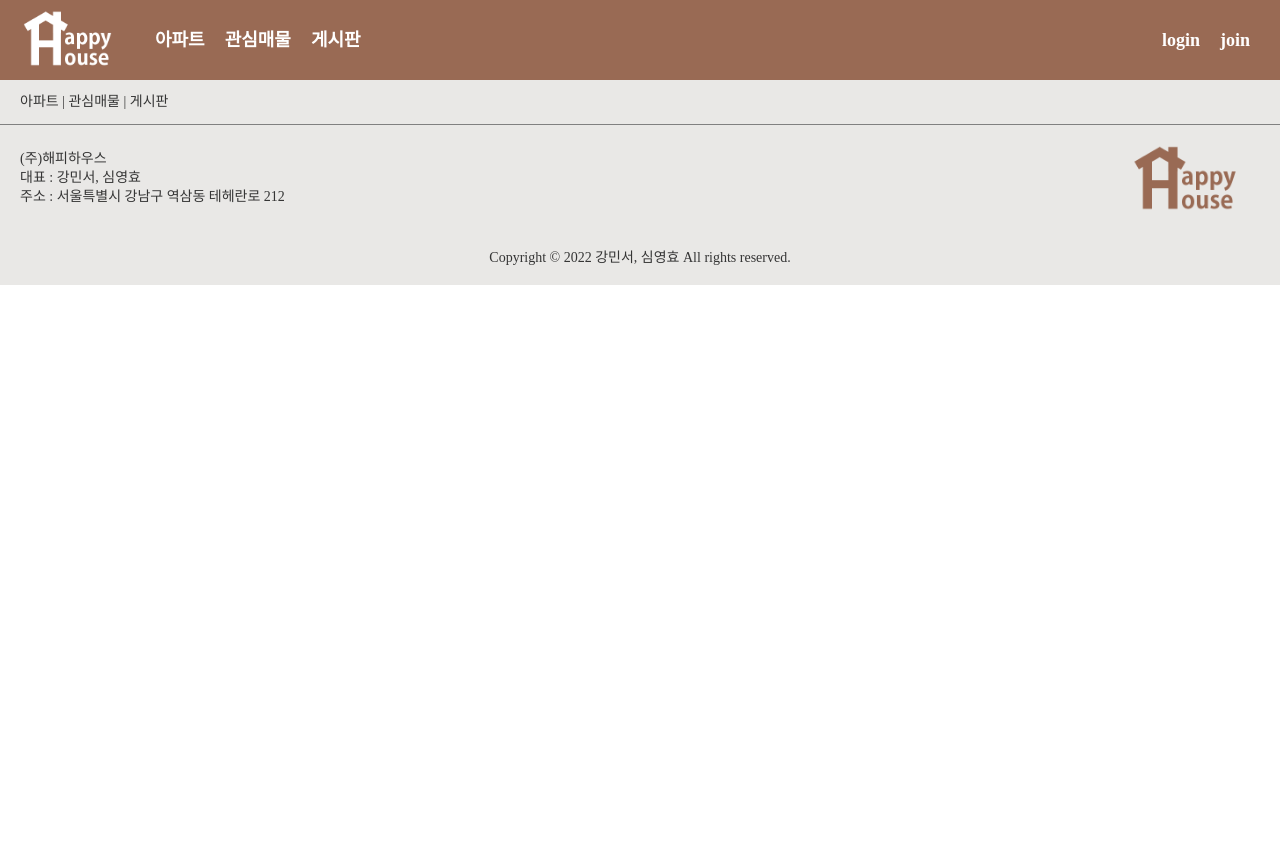
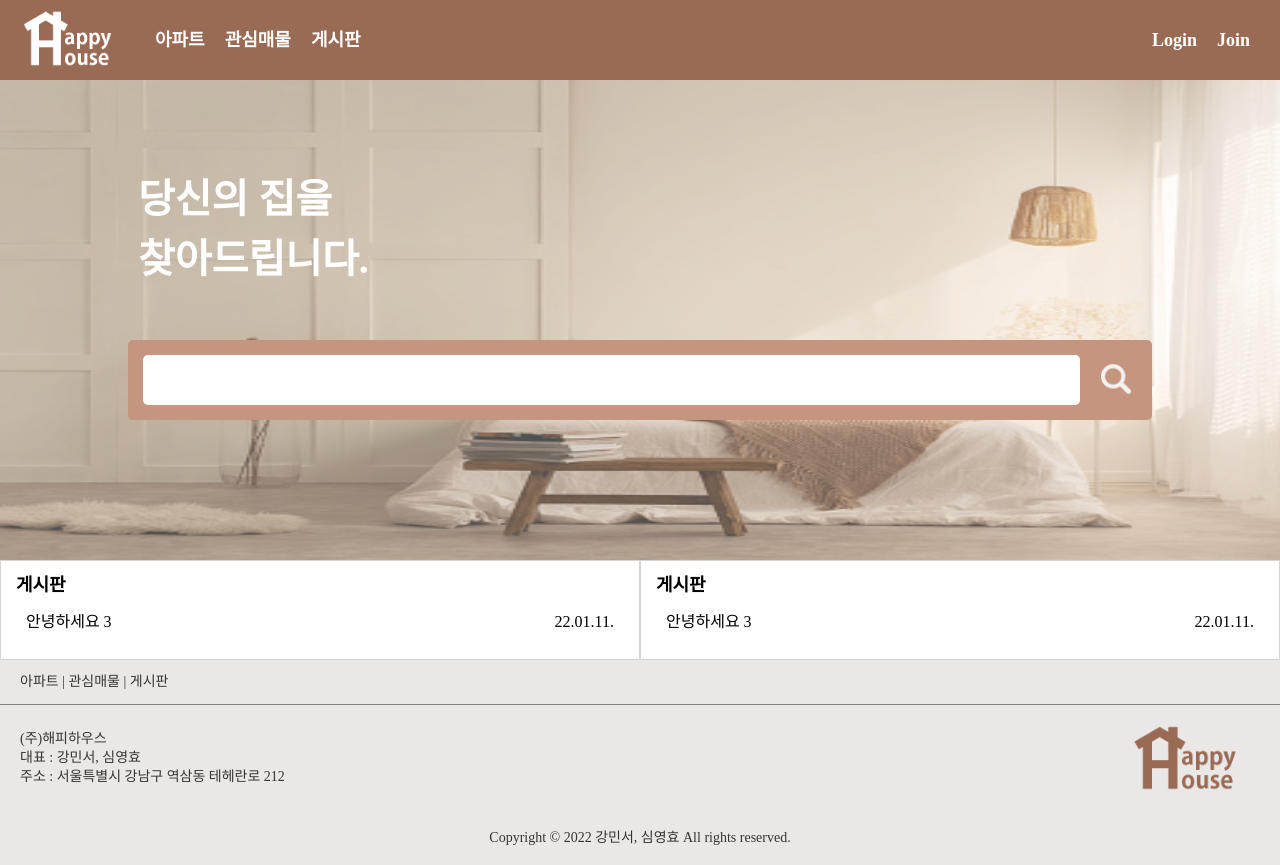
Before and after one commit to norzest/HappyHouseFE, a Vue app: page / in a window 1280 px wide. Before the commit the page ends 800 px from the top, so only its background shows below. Built offline with nearby package versions, Linux system fonts and the light colour scheme.

Commit message:
Update home

```diff
--- a/src/components/HeaderNav.vue
+++ b/src/components/HeaderNav.vue
@@ -20,8 +20,8 @@
       </div>
     </div>
     <div v-else id="guest">
-      <router-link :to="{ name: 'login' }">login</router-link>
-      <router-link to="/member/join">join</router-link>
+      <router-link :to="{ name: 'login' }">Login</router-link>
+      <router-link to="/member/join">Join</router-link>
     </div>
   </header>
 </template>
@@ -72,6 +72,7 @@ header {
   font-size: 18px;
   position: fixed;
   top: 0;
+  z-index: 10;
 }
 
 header a {
--- /dev/null
+++ b/src/components/home/RollingMessage.vue
@@ -0,0 +1,55 @@
+<template>
+  <div class="list">
+    <div class="title">게시판</div>
+    <div class="contents">
+      <div class="cnts">
+        <div class="content">
+          <p>안녕하세요 1</p>
+          <p>22.01.11.</p>
+        </div>
+        <div class="content">
+          <p>안녕하세요 2</p>
+          <p>22.01.11.</p>
+        </div>
+        <div class="content">
+          <p>안녕하세요 3</p>
+          <p>22.01.11.</p>
+        </div>
+      </div>
+    </div>
+  </div>
+</template>
+
+<script>
+// const aa = setInterval(function () {
+//   this.$refs.cnts.style.display = "none";
+// }, 3000);
+// aa();
+export default {};
+</script>
+
+<style scoped>
+.list {
+  width: 50%;
+  height: 100px;
+  border: 1px solid lightgray;
+  padding: 10px;
+}
+.title {
+  font-size: 18px;
+  font-weight: bold;
+  margin: 5px;
+}
+.contents {
+  margin: 20px 15px;
+  height: 16px;
+  overflow: hidden;
+}
+.cnts {
+  transform: translateY(-32px);
+}
+.content {
+  display: flex;
+  justify-content: space-between;
+}
+</style>
--- /dev/null
+++ b/src/components/home/SearchBar.vue
@@ -0,0 +1,45 @@
+<template>
+  <div class="search">
+    <input type="text" v-model="apartmentName" class="input" />
+    <button @click="searchApt">
+      <img src="../../assets/img/search.png" alt="" />
+    </button>
+  </div>
+</template>
+
+<script>
+export default {};
+</script>
+
+<style scoped>
+.search {
+  background-color: #c6957f;
+  height: 80px;
+  width: 80%;
+  display: flex;
+  border-radius: 5px;
+}
+.search input {
+  margin: 15px;
+  margin-right: 0;
+  width: 100%;
+  border: none;
+  border-radius: 5px;
+  font-size: 20px;
+  padding: 0 20px;
+}
+.search input:focus {
+  outline: none;
+}
+.search button {
+  border: none;
+  background-color: transparent;
+}
+.search img {
+  width: 30px;
+  position: relative;
+}
+.search button {
+  margin: 15px;
+}
+</style>
--- a/src/components/map/LocalBar.vue
+++ b/src/components/map/LocalBar.vue
@@ -178,8 +178,6 @@ export default {
 </script>
 
 <style scoped>
-.first {
-}
 #searchBar {
   width: 320px;
   text-align: center;
@@ -237,9 +235,9 @@ export default {
   height: 30px;
   border-radius: 5px;
   margin-left: 15px;
+  cursor: pointer;
 }
-.row {
-}
+
 .area {
   display: flex;
 }
--- a/src/components/map/item/aptInfoItem.vue
+++ b/src/components/map/item/aptInfoItem.vue
@@ -40,11 +40,13 @@ export default {
   },
   filters: {
     eok(val) {
-      return (
-        val.substring(0, val.length - 5) +
-        "." +
-        val.substring(val.length - 5, val.length - 4)
-      );
+      if (val.length > 5)
+        return (
+          val.substring(0, val.length - 5) +
+          "." +
+          val.substring(val.length - 5, val.length - 4)
+        );
+      else return "0." + val.substring(val.length - 5, val.length - 4);
     },
   },
 };
--- a/src/views/HomeView.vue
+++ b/src/views/HomeView.vue
@@ -1,5 +1,16 @@
 <template>
   <div class="home">
+    <div class="main">
+      <div class="ment">
+        <p>당신의 집을</p>
+        <p>찾아드립니다.</p>
+      </div>
+      <search-bar class="search"></search-bar>
+    </div>
+    <div class="board">
+      <rolling-message></rolling-message>
+      <rolling-message></rolling-message>
+    </div>
     <footer-nav></footer-nav>
   </div>
 </template>
@@ -7,10 +18,58 @@
 <script>
 // @ is an alias to /src
 import FooterNav from "@/components/FooterNav.vue";
+import SearchBar from "@/components/home/SearchBar.vue";
+import RollingMessage from "@/components/home/RollingMessage.vue";
 export default {
   name: "HomeView",
   components: {
     FooterNav,
+    SearchBar,
+    RollingMessage,
   },
 };
 </script>
+<style scoped>
+.home {
+  z-index: 1;
+}
+.main {
+  height: 60vh;
+  display: flex;
+  flex-direction: column;
+  align-items: center;
+  background: url("../assets/img/main_title.jpg");
+  background-size: 100% 100%;
+  position: relative;
+}
+.main::before {
+  content: "";
+  position: absolute;
+  top: 0;
+  bottom: 0;
+  left: 0;
+  right: 0;
+  position: absolute;
+  background-color: #fff;
+  opacity: 0.3;
+}
+.ment {
+  width: 80%;
+  margin: 80px 0 40px;
+  z-index: 1;
+}
+.main p {
+  font-size: 40px;
+  font-weight: bold;
+  margin: 20px 10px;
+  color: white;
+}
+.search {
+  z-index: 1;
+}
+.board {
+  display: flex;
+  width: 100%;
+  flex-wrap: wrap;
+}
+</style>
```
Also changed, not shown: src/assets/img/main_title.jpg (added), src/assets/img/search.png (added).
